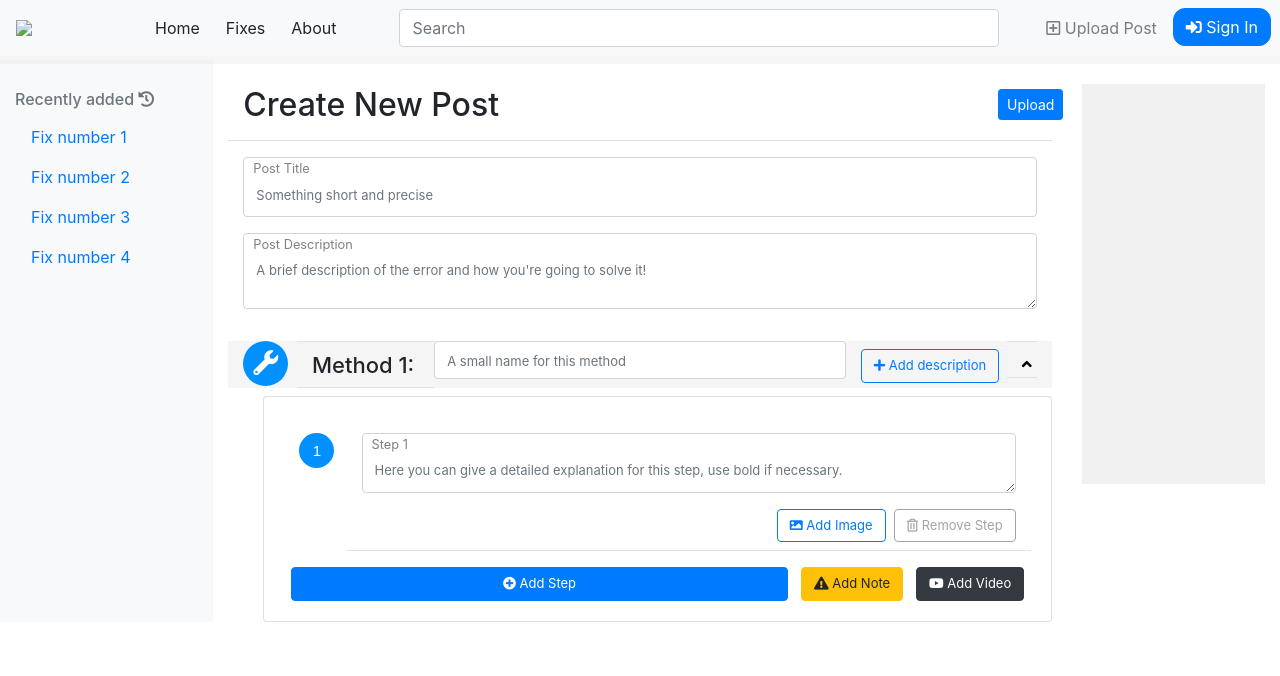
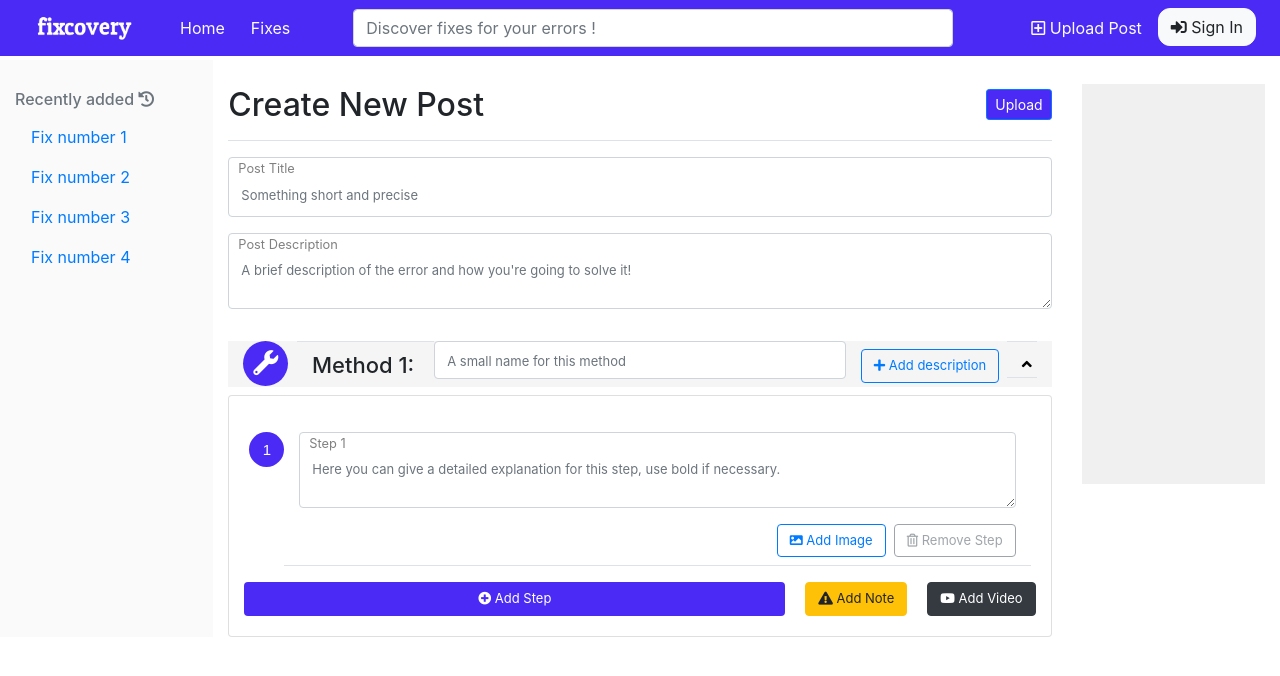
Before and after one commit to MohdZish/Fixcovery-Website, a plain HTML site: page uploadpost.html in a window 1280 px wide. Drawn offline with nearby package versions, Linux system fonts and the light colour scheme; a script that the page names is missing; files whose address does not match are found by name.

Commit message:
Add files via upload

```diff
--- a/postpage.css
+++ b/postpage.css
@@ -9,8 +9,13 @@ body {
   -moz-box-shadow: 0px 8px 0px 0px rgba(230,230,230,0.39);
   box-shadow: 0px 8px 0px 0px rgba(230,230,230,0.39);
 
-  background: #f0f0f0;
+  background: #4b2af5;
   min-height: 50px;
+}
+
+.navbuttons{
+  background-color: #4b2af5;
+  color: white;
 }
 
 .navbar2 {
@@ -35,9 +40,9 @@ body {
 .navbar-brand {
   color: #f0f0f0;
   cursor: pointer;
-  width: 100px;
+  width: 135px;
   height: auto;
-  padding-left: 15px;
+  padding-left: 5px;
 }
 
 .identificationtab {
@@ -64,7 +69,7 @@ body {
 
 @media (max-width: 1000px) {
     .searchbar{
-      width: 280px !important;
+      width: 240px !important;
     }
 
     .searcharea{
@@ -144,7 +149,7 @@ body {
     height: 45px;
     padding: 8px;
 
-    background: #0090ff;
+    background-color: #4b2af5;
     text-align: center;
 
     font: 25px Arial, sans-serif;
@@ -159,7 +164,7 @@ body {
     height: 35px;
     padding: 8px;
 
-    background: #0090ff;
+    background-color: #4b2af5;
     text-align: center;
 
     font: 20px Arial, sans-serif;
--- a/uploadpost.css
+++ b/uploadpost.css
@@ -1,30 +1,21 @@
 body {
   padding-top: 60px;
   margin: 0;
-  background: #ececec;
+  background: white !important;
 }
 /*--- navigation bar ---*/
 .navbar {
-  -webkit-box-shadow: 0px 8px 0px 0px rgba(230,230,230,0.39);
+  /*----webkit-box-shadow: 0px 8px 0px 0px rgba(230,230,230,0.39);
   -moz-box-shadow: 0px 8px 0px 0px rgba(230,230,230,0.39);
-  box-shadow: 0px 8px 0px 0px rgba(230,230,230,0.39);
+  box-shadow: 0px 8px 0px 0px rgba(230,230,230,0.39);---*/
 
-  background: #f0f0f0;
+  background: #4b2af5;
   min-height: 50px;
 }
 
-.navbar2 {
-  background: #f0f0f0;
-  height: 45px;
-}
-
-.connectmenu {
-    width: 60px !important;
-    padding-left: 0;
-}
-
-.connectmenuitem {
-    padding-left: 10px;
+.navbuttons{
+  background-color: transparent !important;
+  color: #fcfcfc !important;
 }
 
 .signupbutton{
@@ -35,9 +26,8 @@ body {
 .navbar-brand {
   color: #f0f0f0;
   cursor: pointer;
-  width: 125px;
+  width: 135px;
   height: auto;
-  padding-left: 15px;
 }
 
 .identificationtab {
@@ -51,20 +41,35 @@ body {
 
 .searchbar{
   width: 600px !important;
+  height: 30px;
 }
 
 .signin{
-  background-color: #0090ff;
   border-radius: 12px!important;
+}
+
+
+.secondarycolor {
+  background-color: #4b2af5 !important;
+  color: white !important;
 }
 
 .navleftbtn{
   min-width: 100px !important;
 }
 
+/*--- navigation bar END---*/
+
+/*--- colors ---*/
+.secondarycolor {
+  background-color: #4b2af5;
+  color: white !important;
+}
+/*--- color END ---*/
+/*--- medias ---*/
 @media (max-width: 1000px) {
     .searchbar{
-      width: 280px !important;
+      width: 240px !important;
     }
 
     .searcharea{
@@ -78,7 +83,6 @@ body {
     .steptext{
       max-width: 630px;
       word-wrap: break-word;
-      padding-left: 20px;
     }
 
     .circlecont {
@@ -88,14 +92,18 @@ body {
       padding-left: 0px;
     }
 
-    .stepcircle {
-    margin-right: 30px !important;
+
+    .navbar-brand {
+    padding-left: 0px;
     }
+ }
+/*--- medias END ---*/
 
-
- }
-
+/*--- sidebar ---*/
 .sidebar {
+  background-color: #fafafa;
+  border-right: 5px !important;
+  border-right-color:  rgb(201, 76, 76) !important;
 }
 
 .sidebar-sticky{
@@ -116,7 +124,9 @@ body {
   background-color: #f0f0f0;
   height: 400px;
 }
+/*--- sidebars END ---*/
 
+/*--- Main frame ---*/
 .titlecont {
    max-width: 400px;
    word-wrap: break-word;
@@ -124,7 +134,6 @@ body {
 }
 
 .posttitle {
-   max-width: 640px;
    word-wrap: break-word;
    margin-top: 10px;
 }
@@ -148,7 +157,7 @@ body {
     height: 45px;
     padding: 8px;
 
-    background: #0090ff;
+    background-color: #4b2af5;
     text-align: center;
 
     font: 25px Arial, sans-serif;
@@ -163,11 +172,12 @@ body {
     height: 35px;
     padding: 9px;
 
-    background: #0090ff;
+    background-color: #4b2af5;
     text-align: center;
 
     font: 15px Arial, sans-serif;
     color: white;
+    position: relative;
 }
 
 .methodtitle{
@@ -219,7 +229,6 @@ body {
 }
 
 .methodbox{
-  padding-left: 35px;
   max-width: unset;
 }
 
@@ -235,6 +244,11 @@ body {
   float: right;
   border-radius:.75rem!important
 }
+
+.form-control:focus {
+        border-color: #3b86ff !important;
+        box-shadow: 0px 0px 0px rgba(0, 0, 0, 0.075) inset, 0px 0px 0px rgba(0, 255, 255, 0.5) !important;
+    }
 
 .profileimage {
     border-radius: 50%;
@@ -266,6 +280,7 @@ body {
     padding-top: 20px !important;
     display: block;
 }
+
 
 #methodtitleinput {
     height: 100%;
--- a/uploadpost.html
+++ b/uploadpost.html
@@ -2,6 +2,7 @@
 <html>
 <head>
 <meta charset="utf-8">
+<meta name="viewport" content="width=device-width, initial-scale=1">
 <link rel="stylesheet" href="uploadpost.css">
 <script src="postpage.js"></script>
 <link rel="stylesheet" href="https://stackpath.bootstrapcdn.com/bootstrap/4.1.1/css/bootstrap.min.css">
@@ -71,8 +72,11 @@
 		//var videospot = document.getElementsByClassName("videocanvas");
 		var urlinput = document.getElementById("videourlinput").value;
 
+
+		var embedurl = urlinput.replace("watch?v=", "embed/");
+		alert(embedurl);
 		var videospot = document.getElementById('videocanvas');
-  		videospot.innerHTML = '<iframe src='urlinput' frameborder="0" allow="accelerometer; autoplay; encrypted-media; gyroscope; picture-in-picture" allowfullscreen></iframe>';
+  		videospot.innerHTML = '<iframe height="200px" width="auto" src="'+ embedurl + '" frameborder="0" allow="accelerometer; autoplay; encrypted-media; gyroscope; picture-in-picture" allowfullscreen SameSite="None"></iframe>';
 	}
 
 	function stepadd() {
@@ -155,30 +159,29 @@
 </script>
 
 
-<nav class="navbar navbar-expand-lg navbar-light bg-light fixed-top row">
+<nav class="navbar navbar-expand-lg fixed-top">
   <img class="navbar-brand" src="Images/Logo/logo.png" href="#"></img>
 
-	<button type="button" class="btn btn-light  d-none d-md-block" data-toggle="collapse" href="#navbarSupportedContent">Home</button>
+	<button type="button" class="btn navbuttons d-none d-md-block" data-toggle="collapse" href="#navbarSupportedContent">Home</button>
 
-	<button type="button" class="btn btn-light  d-none d-md-block" data-toggle="collapse" href="#navbarSupportedContent">Fixes</button>
+	<button type="button" class="btn navbuttons d-none d-md-block" data-toggle="collapse" href="#navbarSupportedContent">Fixes</button>
 
-	<button type="button" class="btn btn-light  d-none d-md-block" data-toggle="collapse" href="#navbarSupportedContent">About</button>
-
-  <form class="form-inline searcharea d-flex justify-content-center">
-      <input class="form-control searchbar" type="search" placeholder="Search" aria-label="Search">
+	<form class="form-inline searcharea d-flex justify-content-center ">
+      <input class="form-control d-none d-md-block searchbar" type="search" placeholder="Discover fixes for your errors !" aria-label="Search">
   </form>
 
-  <button class="navbar-toggler" type="button" data-toggle="collapse" data-target="#navbarSupportedContent" aria-controls="navbarSupportedContent" aria-expanded="false" aria-label="Toggle navigation">
-    <span class="navbar-toggler-icon"></span>
+  <button class="navbar-toggler navbar-dark  " type="button" data-toggle="collapse" data-target="#navbarSupportedContent" aria-controls="navbarSupportedContent" aria-expanded="false" aria-label="Toggle navigation">
+    <span class="navbar-toggler-icon "></span>
   </button>
 
-  <div class="collapse navbar-collapse identificationtab" id="navbarSupportedContent">
+  <div class="collapse navbar-collapse text-center  identificationtab" id="navbarSupportedContent">
     <ul class="navbar-nav">
+
       <li class="nav-item pr-2">
-        <a class="nav-link" href="#"><i class="far fa-plus-square"></i> Upload Post</span></a>
+        <a class="nav-link navbuttons " href="#"><i class="far fa-plus-square navbuttons"></i> Upload Post</span></a>
       </li>
       <li class="nav-item pr-2">
-        <button type="button" class="btn btn-primary signin"><i class="fas fa-sign-in-alt"></i> Sign In</button>
+        <button type="button" class="btn btn-light signin"><i class="fas fa-sign-in-alt"></i> Sign In</button>
       </li>
     </ul>
   </div>
@@ -187,7 +190,7 @@
 
 <div class="container-fluid">
       <div class="row">
-        <nav class="col-md-2 d-none d-md-block bg-light sidebar">
+        <nav class="col-md-2 d-none d-md-block sidebar">
           <div class="sidebar position-fixed">
 
             <h6 class="sidebar-heading d-flex text-muted sidebarcontent">
@@ -223,16 +226,15 @@
 
         <main role="main" class="col-md-8">
           <div class="d-flex justify-content-between flex-wrap flex-md-nowrap align-items-center pt-3 pb-2 mb-3 border-bottom">
-          	<div class="col-sm-11 titlecont">
+          	<div class="">
             	<h1 class="h2 posttitle">Create New Post</h1>
 			</div>
-			<div class="btn-toolbar col-sm-1 mb-md-0 pull-right">
-              <button class="btn btn-sm btn-primary">Upload</button>
+			<div class="btn-toolbar pull-right ">
+              <button class="btn btn-sm btn-primary secondarycolor">Upload</button>
             </div>
           </div>
 
           <form>
-			  <div class="container">
 			    <div class="row">
 			        <div id="leftNav" class="col-xs-12 col-sm-12 col-md-12 col-lg-12">
 			            <div class="form-group" id="holder">
@@ -242,9 +244,7 @@
 
 			        </div>
 			    </div>
-			   </div>
 
-			   <div class="container">
 			    <div class="row">
 			        <div id="leftNav" class="col-xs-12 col-sm-12 col-md-12 col-lg-12">
 			            <div class="form-group">
@@ -253,14 +253,13 @@
 			            </div>
 			        </div>
 			    </div>
-			   </div>
 			</form>
 
           <div class="container pt-3">
           	<div class="row s methodrow">
-          		<div class="container s col-md-1"><div class="methodcircle"><i class="fas fa-wrench"></i></div></div>
+          		<div class="container d-none d-lg-block s col-md-1"><div class="methodcircle"><i class="fas fa-wrench"></i></div></div>
 
-          		<div class="container d-none d-lg-block s border-top border-bottom col-md-2"><h1 class="methodtitle">Method 1: </h1></div>
+          		<div class="container s border-top  col-md-2"><h1 class="methodtitle">Method 1: </h1></div>
 
           		<input class="form-control methodname s col-md-6" placeholder="A small name for this method">
 
@@ -276,9 +275,9 @@
 
 
           	<div class="collapse pt-2 row methodbox show" id="collapseExample">
-			  <div class="card card-body col-sm-12">
+			  <div class="card card-body col-md-12">
 
-			  	<div class="container-fluid  show methoddesccont pull-right" >
+			  	<div class="show methoddesccont pull-right" >
 			  		<div class="collapse row" id="methoddescbox">
 			        <div id="leftNav" class="col-xs-12 col-sm-12 col-md-12 col-lg-12">
 			            <div class="form-group" id="holder">
@@ -290,34 +289,32 @@
 
 			  	</div>
 
-			  	<div class="container"  id="forsteps">
-			    <div class="row pt-3 stepclass" id="stepblock" >
-          			<div class="container col-1"><div class="stepcircle">1</div></div>
+			  	<div id="forsteps">
+			    <div class="d-flex flex-row pt-3 stepclass" id="stepblock" >
+          			<div class="d-none d-md-block"><div class="stepcircle">1</div></div>
 
-					<div class="container border-bottom col-11">
-						<div class="row">
-						    <div class="col-xs-12 col-sm-12 col-md-12 col-lg-12">
+					<div class="container border-bottom">
 						        <div class="form-group" id="">
 						            <small id="titlelabel" class="titlelabel" for="input">Step 1</small>
-						            <textarea type="email" class="form-control inputboxes" id="input" placeholder="Here you can give a detailed explanation for this step, use bold if necessary." rows="1"></textarea>
-						        </div>
-
-						    </div>
+						            <textarea type="email" class="form-control inputboxes stepbox " id="input" placeholder="Here you can give a detailed explanation for this step, use bold if necessary." rows="2"></textarea>
 						</div>
 
 						<!--<button class="fontStyle boldtextbtn" onclick="document.execCommand( 'bold',false,null);" title="Bold Highlighted Text"><b>B</b>
     </button> -->
+    				<div class="d-flex flex-row justify-content-end">
+    					<button type="button" class="btn btn-outline-primary addstepimgbtn mb-2" role="button"><i class="fas fa-image"></i>  Add Image</button>
 
-						<button onclick="removestep(this.id)" id="removebuttonid" type="button" class="btn btn-outline-secondary addstepimgbtn removestepbtn mb-2 ml-2" role="button" disabled><i class="far fa-trash-alt"></i> Remove Step</button>
+    					<button onclick="removestep(this.id)" id="removebuttonid" type="button" class="btn btn-outline-secondary addstepimgbtn removestepbtn mb-2 ml-md-2" role="button" disabled><i class="far fa-trash-alt"></i> Remove Step</button>
 
-						<button type="button" class="btn btn-outline-primary addstepimgbtn mb-2" role="button"><i class="fas fa-image"></i>  Add Image</button>
+    				</div>
+
 					</div>
 
 				  </div>
 
           		</div>
 
-          		<div class="container-fluid pt-2 show methoddesccont pull-right" >
+          		<div class="pt-2 show methoddesccont pull-right" >
 			  		<div class="collapse row" id="notebox">
 			        <div id="leftNav" class="col-xs-12 col-sm-12 col-md-12 col-lg-12">
 			            <div class="form-group">
@@ -328,7 +325,7 @@
 			  	</div>
 
 				  	<div class="collapse" id="videochoose">
-				  		<div class="container ">
+				  		<div>
 				  			<div class="form-group" id="holder">
 			            	<small id="titlelabel" class="titlelabel" for="input">Add Video Url</small>
 			                <input onchange="searchvideourl()" type="email" class="form-control inputboxes" id="videourlinput" placeholder="Copy and paste the video url here">
@@ -341,7 +338,7 @@
 			    </div>
 
 				<div class="row">
-					<button onclick="stepadd()" type="button" class="btn btn-primary col-md-8 mt-2 mx-auto stepfinalbuttons" role="button" id="addstepbtn"><i class="fas fa-plus-circle"></i> Add Step</button>
+					<button onclick="stepadd()" type="button" class="btn col-md-8 mt-2 mx-auto stepfinalbuttons secondarycolor" role="button" id="addstepbtn"><i class="fas fa-plus-circle"></i> Add Step</button>
 
 					<button onclick="notebtnchange()" type="button" class="btn btn-warning mt-2 mx-auto stepfinalbuttons" data-toggle="collapse" href="#notebox" role="button" id="addnote"><i class="fas fa-exclamation-triangle"></i> Add Note</button>
 
```
Also changed, not shown: postpage.html (+13 -14 lines), logo.png (added).
